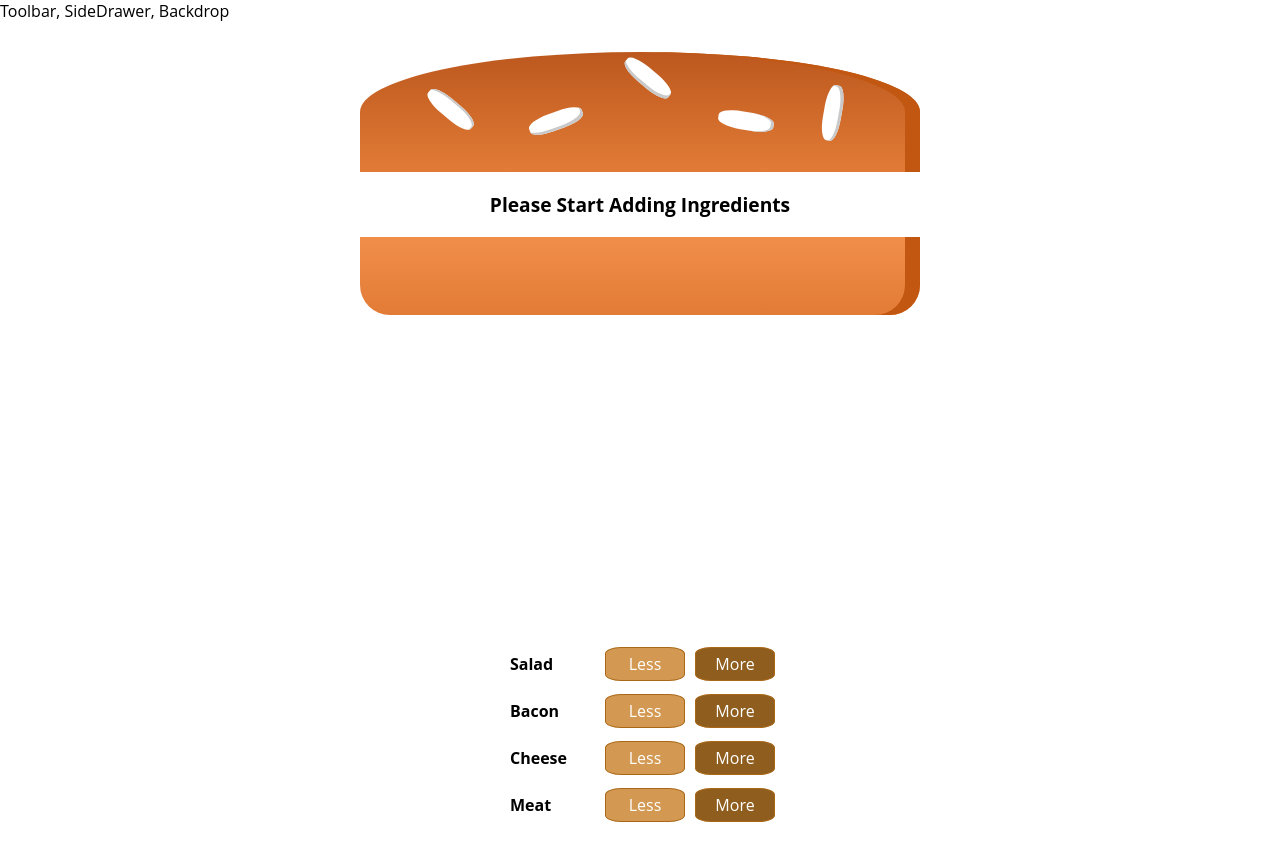
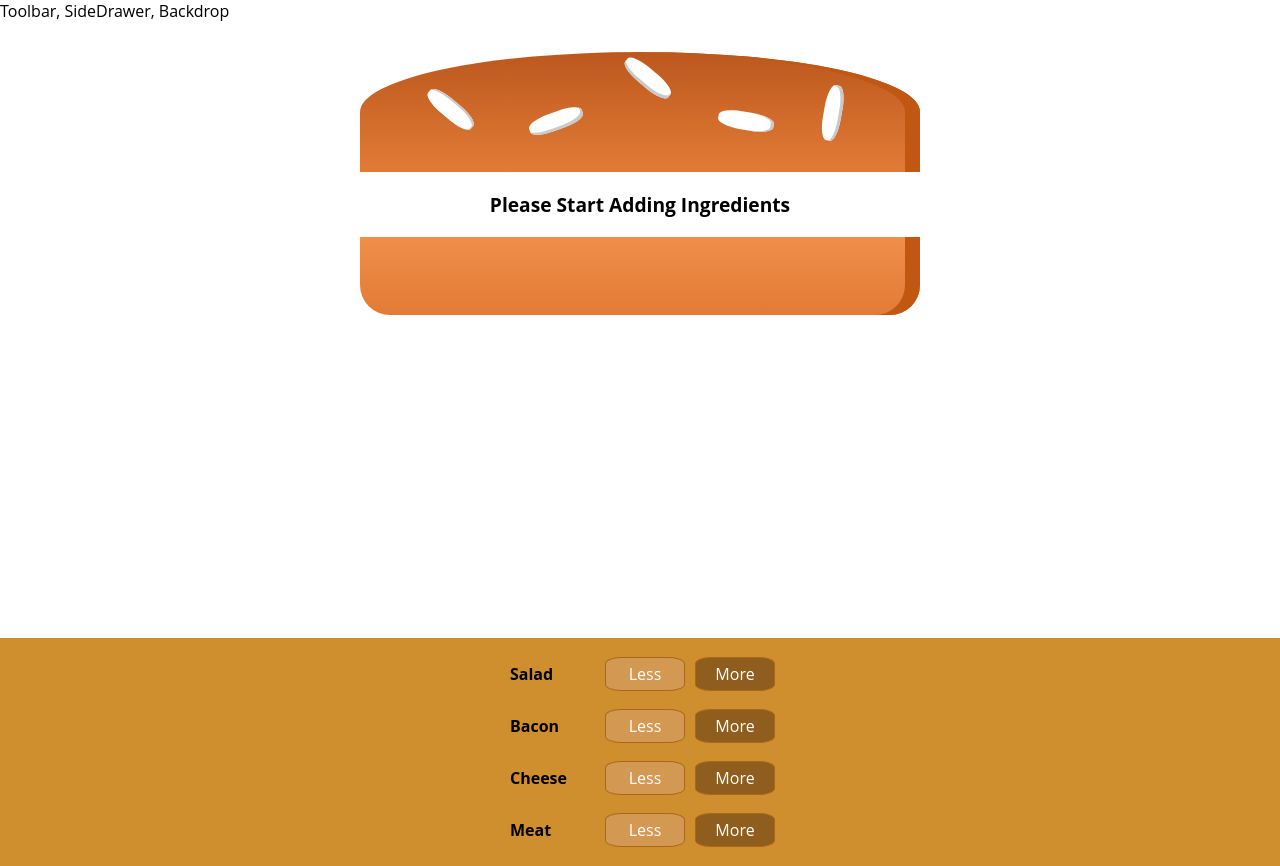
Before and after one commit to Nickham95/React-Burger-Builder-App, a React app: page / in a window 1280 px wide. Before the commit the page ends 831 px from the top, so only its background shows below. Built offline with nearby package versions, Linux system fonts and the light colour scheme; the HTML template or start-up script is replaced by a standard one.

Commit message:
Update BuildControls.js

```diff
--- a/src/components/Burger/BuildControls/BuildControls.js
+++ b/src/components/Burger/BuildControls/BuildControls.js
@@ -17,7 +17,7 @@ const controls = [
 
 const buildControls = (props) => (
 //  seperate the array defined above (controls) to render a build control for each element.
-<div className={classes.buildControls}>
+<div className={classes.BuildControls}>
     {controls.map(ctrl => (
         <BuildControl key={ctrl.label} label={ctrl.label}/>
     ))}
```
